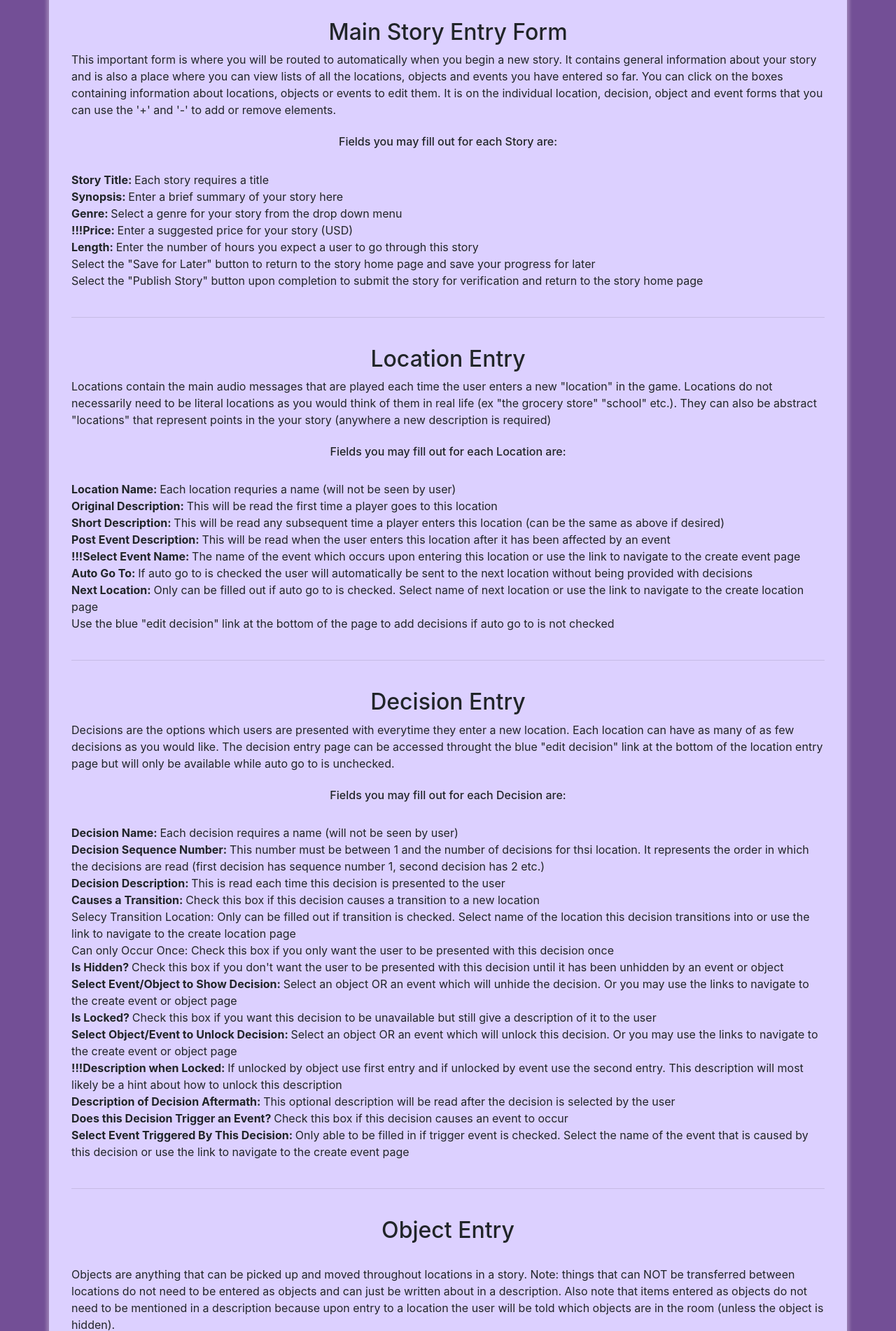
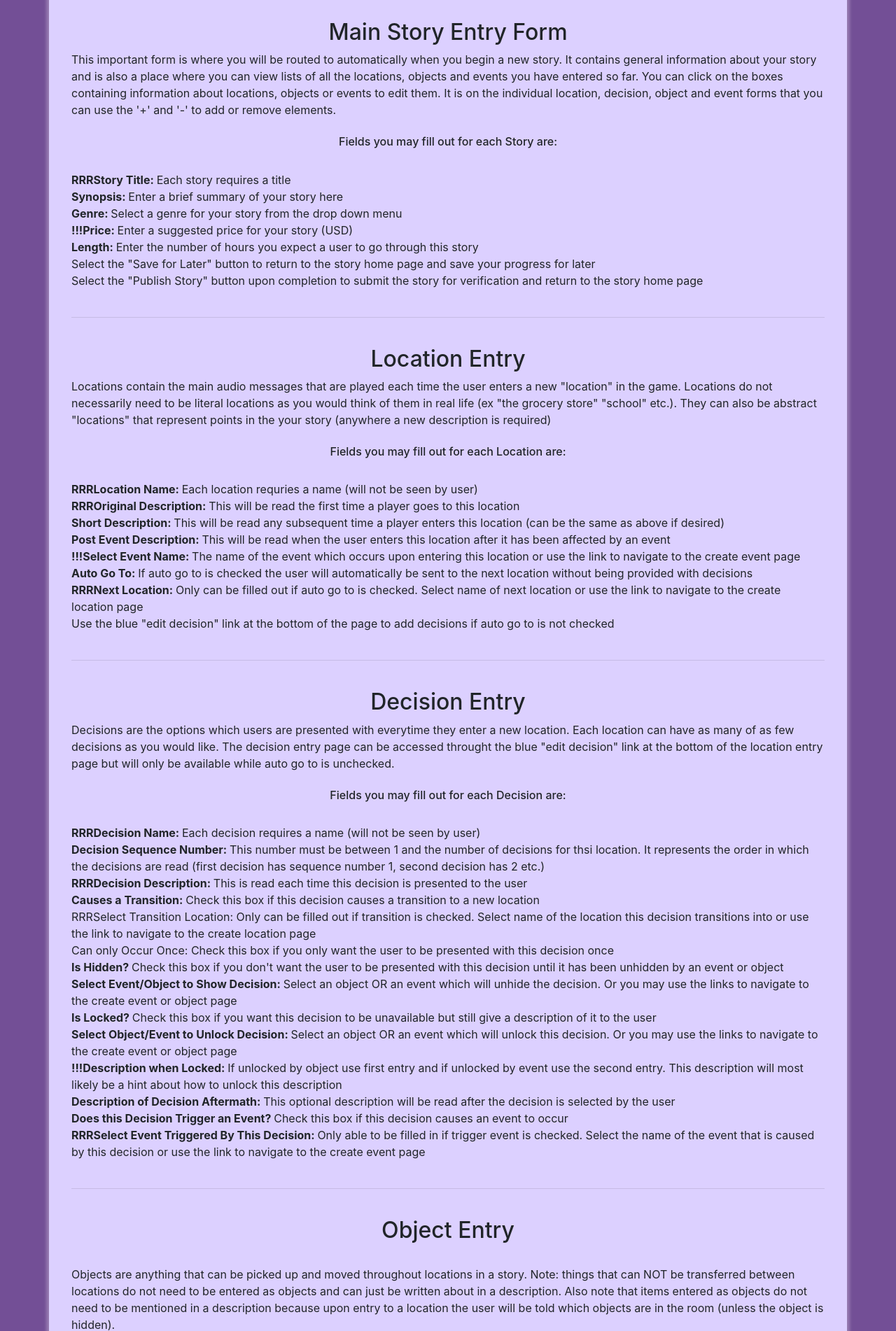
Before and after one commit to AudioOdyssey/AA1, a Flask app: page /story/help in a window 1280 px wide. Shown: the part 639-2541 px from the top of the page at 70% size. Run offline with Flask 2, Linux system fonts and the light colour scheme; some libraries are stand-ins or nearby versions.

Commit message:
notates required fields

```diff
--- a/web/templates/story/help.html
+++ b/web/templates/story/help.html
@@ -29,7 +29,7 @@ to ask us any additional questions! </body>
     <h6 class= "title">Fields you may fill out for each Story are: </h6>
     <br>
     <div class = "body">
-        <body><b>Story Title: </b>Each story requires a title</body>
+        <body><b>RRRStory Title: </b>Each story requires a title</body>
         <br>
         <body><b>Synopsis: </b>Enter a brief summary of your story here</body>
         <br>
@@ -56,9 +56,9 @@ to ask us any additional questions! </body>
     <h6 class= "title">Fields you may fill out for each Location are: </h6>
     <br>
     <div class= "body">
-    <body><b>Location Name: </b>Each location requries a name (will not be seen by user)</body>
+    <body><b>RRRLocation Name: </b>Each location requries a name (will not be seen by user)</body>
     <br>
-    <body><b>Original Description: </b>This will be read the first time a player goes to this location</body>
+    <body><b>RRROriginal Description: </b>This will be read the first time a player goes to this location</body>
     <br>
     <body><b>Short Description: </b>This will be read any subsequent time a player enters this location (can be the same as above if desired)
     <br>
@@ -68,7 +68,7 @@ to ask us any additional questions! </body>
     <br>
     <body><b>Auto Go To: </b>If auto go to is checked the user will automatically be sent to the next location without being provided with decisions</body>
     <br>
-    <body><b>Next Location: </b>Only can be filled out if auto go to is checked. Select name of next location or use the link to navigate to the create location page</body>
+    <body><b>RRRNext Location: </b>Only can be filled out if auto go to is checked. Select name of next location or use the link to navigate to the create location page</body>
     <br>
     <body>Use the blue "edit decision" link at the bottom of the page to add decisions if auto go to is not checked</body>
     </div><br><hr><br>
@@ -81,15 +81,15 @@ to ask us any additional questions! </body>
 <h6 class = "title">Fields you may fill out for each Decision are: </h6>
 <div class= "body">
 <br>
-<body><b>Decision Name: </b>Each decision requires a name (will not be seen by user)</body>
+<body><b>RRRDecision Name: </b>Each decision requires a name (will not be seen by user)</body>
 <br>
 <body><b>Decision Sequence Number: </b>This number must be between 1 and the number of decisions for thsi location. It represents the order in which the decisions are read (first decision has sequence number 1, second decision has 2 etc.)</body>
 <br>
-<body><b>Decision Description: </b>This is read each time this decision is presented to the user</body>
+<body><b>RRRDecision Description: </b>This is read each time this decision is presented to the user</body>
 <br>
 <body><b>Causes a Transition: </b>Check this box if this decision causes a transition to a new location</body>
 <br>
-<body>Selecy Transition Location: <b></b>Only can be filled out if transition is checked. Select name of the location this decision transitions into or use the link to navigate to the create location page</body>
+<body>RRRSelect Transition Location: <b></b>Only can be filled out if transition is checked. Select name of the location this decision transitions into or use the link to navigate to the create location page</body>
 <br>
 <body>Can only Occur Once: <b></b>Check this box if you only want the user to be presented with this decision once</body>
 <br>
@@ -107,7 +107,7 @@ to ask us any additional questions! </body>
 <br>
 <body><b>Does this Decision Trigger an Event? </b>Check this box if this decision causes an event to occur</body>
 <br>
-<body><b>Select Event Triggered By This Decision: </b>Only able to be filled in if trigger event is checked. Select the name of the event that is caused by this decision or use the link to navigate to the create event page</body>
+<body><b>RRRSelect Event Triggered By This Decision: </b>Only able to be filled in if trigger event is checked. Select the name of the event that is caused by this decision or use the link to navigate to the create event page</body>
 </div>
 <br><hr><br>
 <h2 id= "object" class = "title">Object Entry</h2>
@@ -120,11 +120,11 @@ to ask us any additional questions! </body>
 <h6 class = "title">Fields you may fill out for each Object are: </h6>
 <br>
 <div class="body">
-    <body><b>Object Name: </b>Each object requires a name</body>
+    <body><b>RRRObject Name: </b>Each object requires a name</body>
     <br>
-    <body><b>Select Starting Location: </b>Select the name of the location you want this object to start the game in or use the link to create a new location. Remember objects can be moved from location to location</body>
+    <body><b>RRRSelect Starting Location: </b>Select the name of the location you want this object to start the game in or use the link to create a new location. Remember objects can be moved from location to location</body>
     <br>
-    <body><b>Description: </b>Enter a bried description of this object</body>
+    <body><b>RRRDescription: </b>Enter a brief description of this object</body>
     <br>
     <body><b>Is Hidden? </b>Check this box if you don't want the user to be able to see this object until a specific event occurs</body>
     <br>
@@ -140,11 +140,11 @@ to ask us any additional questions! </body>
 <h6 class = "title">Fields you may fill out for each Event are: </h6>
 <br>
 <div class = "body">
-<body><b>Event Name: </b>Each event requires a name</body>
+<body><b>RRREvent Name: </b>Each event requires a name</body>
 <br>
-<body><b>!!!Select Location: </b>Select the location in which this event occurs or use the link to create a new location</body>
+<body><b>!!!RRRSelect Location: </b>Select the location in which this event occurs or use the link to create a new location</body>
 <br>
-<body><b>Description: </b>This description will be read when this event occurs</body>
+<body><b>RRRDescription: </b>This description will be read when this event occurs</body>
 <br>
 <body ><b>!!!Is global: </b>Check this box if this event will effect more than the location you selected above</body>
 
--- a/web/templates/template.html
+++ b/web/templates/template.html
@@ -41,12 +41,21 @@
 								</li>
 							</ul>
 							<ul class="navbar-nav ml-auto">
+								   <!---put if and sign out option  @brian-->
+								{%if true%}
 								<li class="nav-item">
 									<a class="nav-link" href="/session/new">Login</a>
 								</li>
 								<li class="nav-item">
 									<a class="nav-link" href="/user/new">Register</a>
 								</li>
+								{%else%}
+									<li class="nav-item">
+										<a class="nav-link" href="/session/new">Signout</a>
+									</li>
+								{%endif%}
+
+
 							</ul>
 						</div>
 					</div>
```
